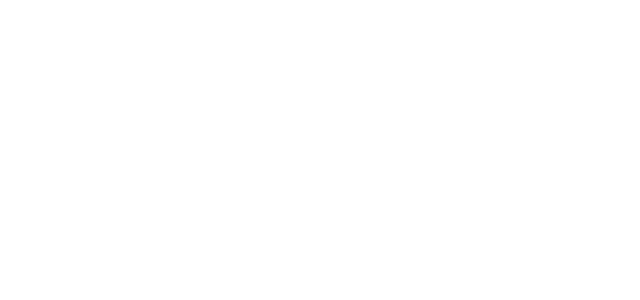
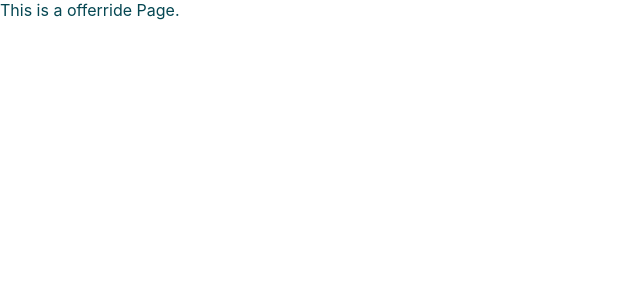
Before and after one commit to Prince188/car-pooling, a React (Create React App) app: page /offer-ride in a window 1280 px wide. Before the commit this address had no page. Shown: the top 300 px of the page, without its empty margins (0-640 px from the left). Built offline with nearby package versions, Linux system fonts and the light colour scheme; the HTML template or start-up script is replaced by a standard one.

Commit message:
Add Offer Ride Page

```diff
--- a/src/App.js
+++ b/src/App.js
@@ -1,5 +1,6 @@
 import './App.css';
 import Home from './page/Home';
+import OfferRide from './page/OfferRide';
 import { BrowserRouter, Route, Routes } from 'react-router-dom';
 
 function App() {
@@ -7,6 +8,7 @@
     <BrowserRouter>
       <Routes>
         <Route path='/' element={<Home />} />
+        <Route path='/offer-ride' element={<OfferRide />} />
       </Routes>
     </BrowserRouter>
   );
--- a/src/page/Home.jsx
+++ b/src/page/Home.jsx
@@ -23,6 +23,7 @@
         if (!e.target.value) e.target.type = "text";
     };
 
+
     return (
         <div className="cp-container">
             {/* Navbar */}
@@ -37,7 +38,7 @@
                         <HiSearch size={24} />
                         <span>Search</span>
                     </div>
-                    <button className="nav-action-btn offer-ride">
+                    <button className="nav-action-btn offer-ride" onClick={() => window.location.href = "/offer-ride"}>
                         <HiPlusCircle /> Offer a ride
                     </button>
                     <div className="nav-profile">
--- /dev/null
+++ b/src/page/OfferRide.jsx
@@ -0,0 +1,13 @@
+import React from 'react'
+
+const OfferRide = () => {
+    return (
+        <>
+            <div>
+                This is a offerride Page.
+            </div>
+        </>
+    )
+}
+
+export default OfferRide
```
